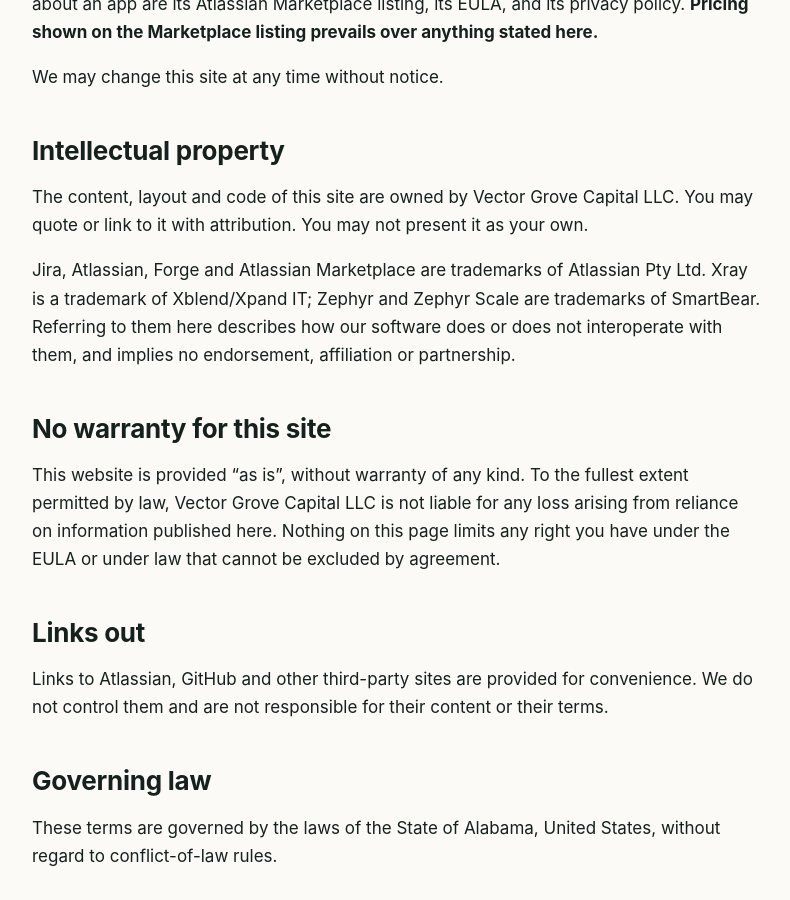
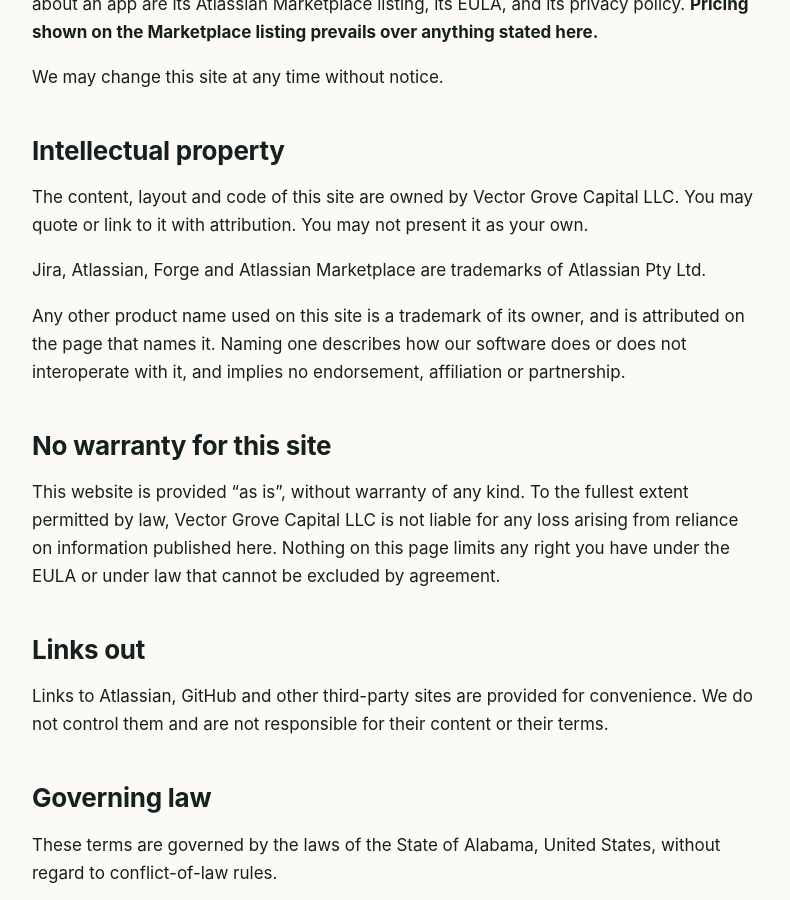
Before and after one commit to vector-grove-capital/vgc-legal, a Jekyll site: the page built from terms.md, in a window 1280 px wide and 900 px high, scrolled down 906 px. Shown: the whole window, without its empty margins (112-902 px from the left). Built offline with Jekyll 4.4.1, drawn with Linux system fonts in a browser that asks for light colours.

Commit message:
The one page no tripwire could see was still naming Zephyr
The website terms page was in no claims ledger, so every tripwire in this
project was structurally blind to it -- including the Zephyr one, which exists
BECAUSE of a live-site incident. The 2026-07-26 cleanup removed Zephyr from
every page it could see and left the trademark attribution behind on the page
it could not.

The site refers to Zephyr nowhere, so there was nothing to attribute: the line
attributed a mark we do not use, next to a sentence asserting we describe our
interoperation with it. Nobody here has ever installed a Zephyr product.

Xray is different -- it IS named, on the test-coverage page, and verified on a
live Jira site. So its attribution moves next to the use rather than being
deleted, which is the stronger placement anyway.

The terms page becomes a guarded surface in both ledgers in the monarch repo.

```diff
--- a/terms.md
+++ b/terms.md
@@ -44,9 +44,10 @@ The content, layout and code of this site are owned by Vector Grove Capital LLC.
 quote or link to it with attribution. You may not present it as your own.
 
 Jira, Atlassian, Forge and Atlassian Marketplace are trademarks of Atlassian Pty Ltd.
-Xray is a trademark of Xblend/Xpand IT; Zephyr and Zephyr Scale are trademarks of
-SmartBear. Referring to them here describes how our software does or does not
-interoperate with them, and implies no endorsement, affiliation or partnership.
+
+Any other product name used on this site is a trademark of its owner, and is attributed
+on the page that names it. Naming one describes how our software does or does not
+interoperate with it, and implies no endorsement, affiliation or partnership.
 
 ## No warranty for this site
 
```
Also changed, not shown: apps/test-coverage.md (+5 -0 lines).
